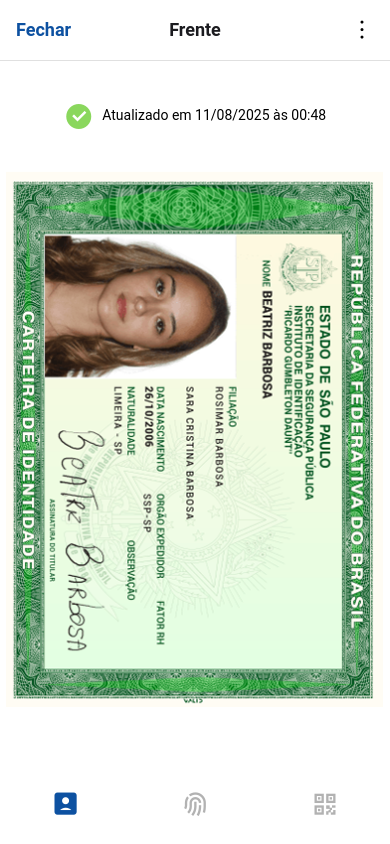
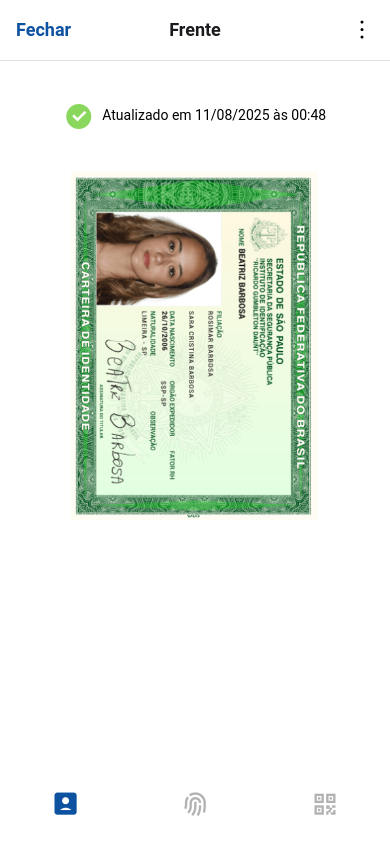
Before and after one commit to gov-br/gov-br-rgdigital-beabarbosa, a website: page www/index.html in a window 390 px wide. Drawn offline with Linux system fonts and the light colour scheme; some packages are replaced by stand-ins of ours.

Commit message:
Update index.html

```diff
--- a/www/index.html
+++ b/www/index.html
@@ -65,7 +65,7 @@
                 <div class="page-content">
                     <div class="update-info" id="update-info"></div>
                     <div class="block" style="margin: 0;">
-                        <div class="center"><img src="img/logo.png"></div>
+                        <div class="center"><img src="img/logo.png" style="height: 350px;"></div>
 
 
                         <!-- Conteúdo adicional -->
```
